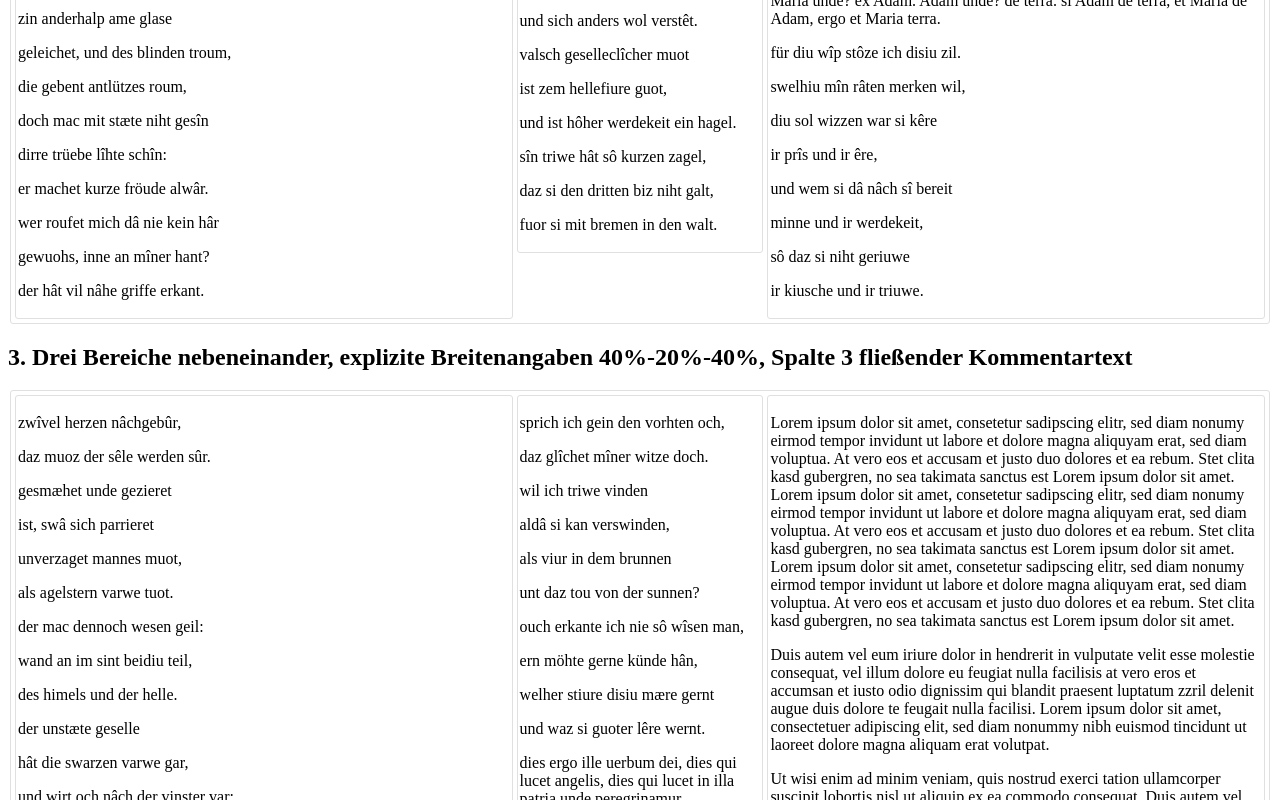
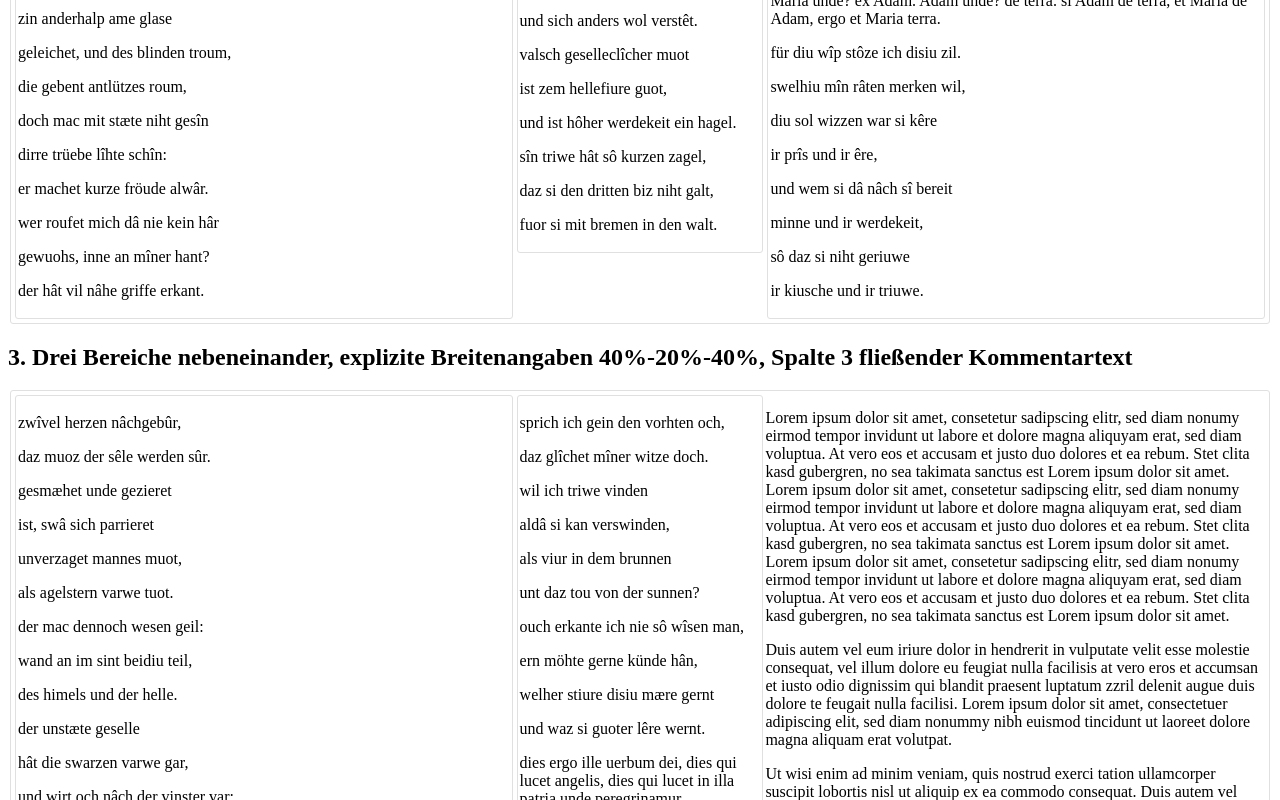
Before and after one commit to heieditions/HTML, a plain HTML site: page index.html in a window 1280 px wide. Shown: the part 2000-2800 px from the top of the page. Drawn offline with Linux system fonts and the light colour scheme.

Commit message:
Fall 4 added

```diff
--- a/index.html
+++ b/index.html
@@ -267,7 +267,7 @@
                 <p>fuor si mit bremen in den walt.</p>
               </div>
             </div>
-            <div class="t-zone t-zone-hc_TextZone" style="flex-basis: 40%">
+            <div class="t-box t-zone-hc_TextZone" style="flex-basis: 40%">
               <div>
                 <p>Lorem ipsum dolor sit amet, consetetur sadipscing elitr, sed diam nonumy eirmod tempor invidunt ut labore et dolore magna aliquyam erat, sed diam voluptua. At vero eos et accusam et justo duo dolores et ea rebum. Stet clita kasd gubergren, no sea takimata sanctus est Lorem ipsum dolor sit amet. Lorem ipsum dolor sit amet, consetetur sadipscing elitr, sed diam nonumy eirmod tempor invidunt ut labore et dolore magna aliquyam erat, sed diam voluptua. At vero eos et accusam et justo duo dolores et ea rebum. Stet clita kasd gubergren, no sea takimata sanctus est Lorem ipsum dolor sit amet. Lorem ipsum dolor sit amet, consetetur sadipscing elitr, sed diam nonumy eirmod tempor invidunt ut labore et dolore magna aliquyam erat, sed diam voluptua. At vero eos et accusam et justo duo dolores et ea rebum. Stet clita kasd gubergren, no sea takimata sanctus est Lorem ipsum dolor sit amet.</p>
                 <p>Duis autem vel eum iriure dolor in hendrerit in vulputate velit esse molestie consequat, vel illum dolore eu feugiat nulla facilisis at vero eros et accumsan et iusto odio dignissim qui blandit praesent luptatum zzril delenit augue duis dolore te feugait nulla facilisi. Lorem ipsum dolor sit amet, consectetuer adipiscing elit, sed diam nonummy nibh euismod tincidunt ut laoreet dolore magna aliquam erat volutpat.</p>
@@ -344,7 +344,7 @@
                 <p>fuor si mit bremen in den walt.</p>
               </div>
             </div>
-            <div class="t-box t-zone-hc_TextZone" style="flex-basis: 40%">
+            <div class="t-zone t-zone-hc_TextZone" style="flex-basis: 40%">
               <div>
                 <p>sanctificauit nobis istum diem dies, qui fecit omnem diem; de quo Psalmus cantat «cantate domino canticum nouum, cantate domino omnis terra. cantate domino et benedicite nomen eius, bene nuntiate diem de die salutare eius».</p>
                 <p>quis est iste dies de die, nisi filius de patre, lumen de lumine? sed dies ille, qui genuit diem, qui de uirgine nasceretur hoc die; dies ergo ille non habet ortum, non
--- a/test.css
+++ b/test.css
@@ -1,4 +1,4 @@
-.t-zone {
+.t-box {
     flex: auto;
 }
 
```
